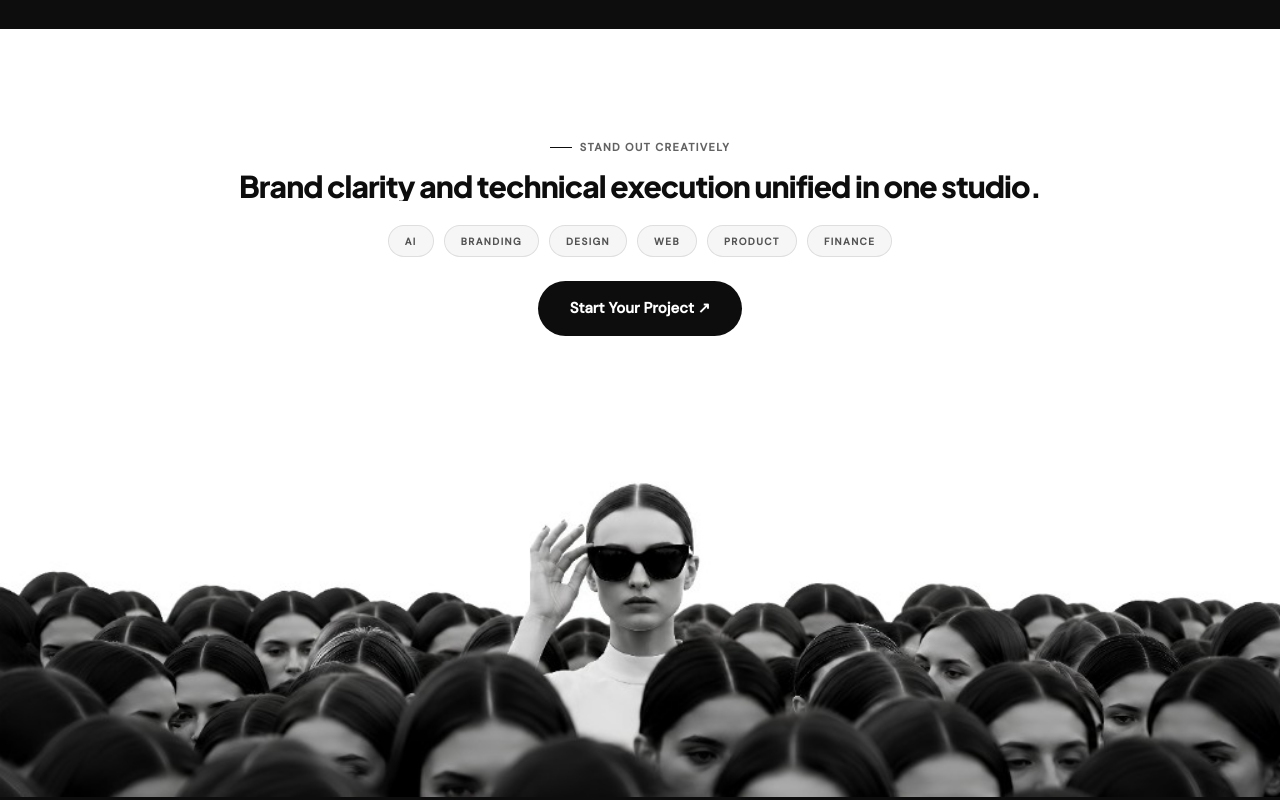
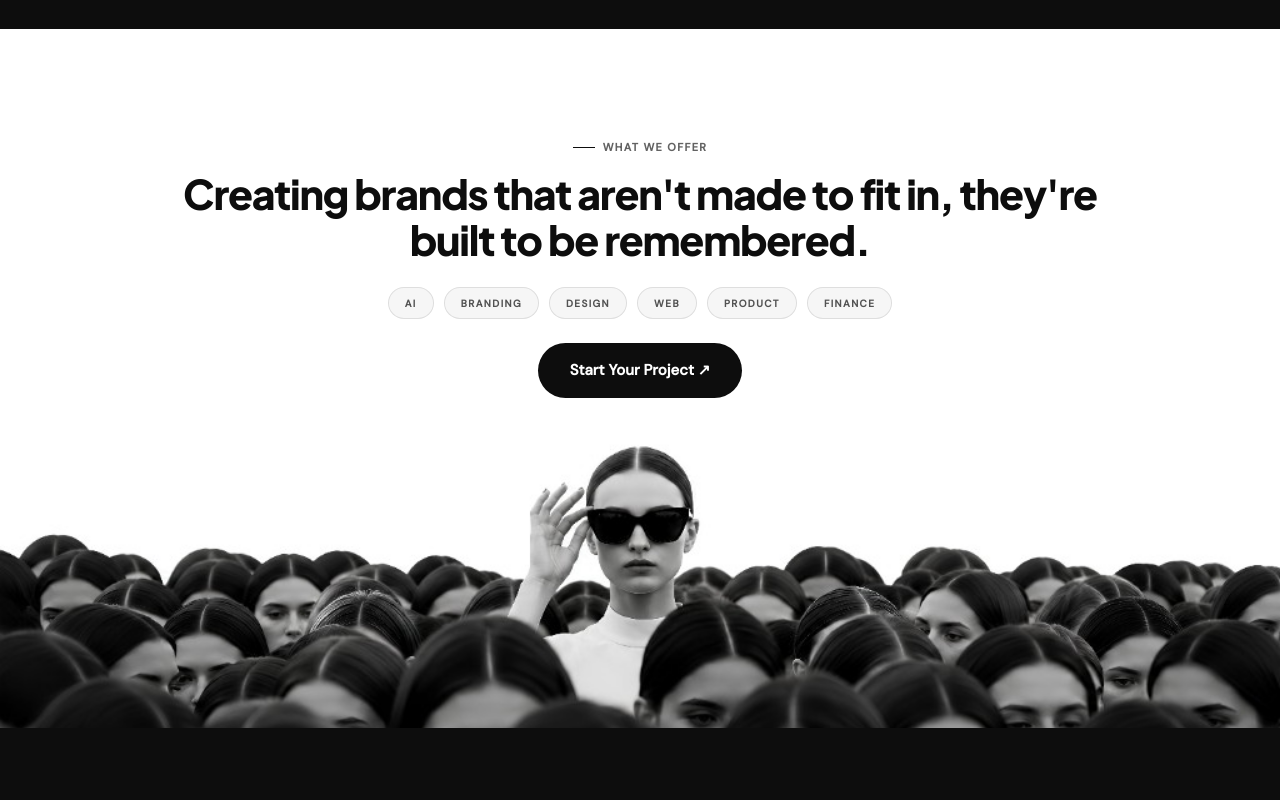
Before and after one commit to MalikSalmanTanveer/Peraspera, a React (Vite) app in the folder Per/: page / in a window 1280 px wide. Shown: the part 2720-3520 px from the top of the page. Built offline with nearby package versions, Linux system fonts and the light colour scheme.

Commit message:
Refine What We Offer copy and tighten banner spacing.
Update the headline, rename the section label, and crop the banner image to remove top whitespace below the CTA.

```diff
--- a/Per/src/sections/FeatureBlocks.tsx
+++ b/Per/src/sections/FeatureBlocks.tsx
@@ -4,25 +4,23 @@ import { Button } from '../components/Button';
 import { Reveal } from '../components/Reveal';
 
 const PREMIUM_STATEMENT =
-  'Brand clarity and technical execution unified in one studio.';
+  "Creating brands that aren't made to fit in, they're built to be remembered.";
 
 export function FeatureBlocks() {
   return (
     <section id="what-we-deliver" className="bg-white" aria-labelledby="what-we-deliver-heading">
-      <div className="px-nav-x pb-4 pt-section-y text-center max-md:px-nav-x-mobile max-md:pb-3 max-md:pt-section-y-mobile">
+      <div className="px-nav-x pb-0 pt-section-y text-center max-md:px-nav-x-mobile max-md:pt-section-y-mobile">
         <Reveal className="mx-auto flex w-full max-w-[1120px] flex-col items-center">
           <span className="section-label section-label-dark mb-3 antialiased md:mb-4">
-            Stand Out Creatively
+            What we offer
           </span>
 
-          <div className="max-w-full overflow-x-auto [-ms-overflow-style:none] [scrollbar-width:none] [&::-webkit-scrollbar]:hidden">
           <h2
             id="what-we-deliver-heading"
-              className="whitespace-nowrap font-display text-[clamp(0.92rem,2.35vw,2.65rem)] font-extrabold leading-none tracking-tight text-ink antialiased"
+            className="max-w-[920px] font-display text-[clamp(1.35rem,3.2vw,2.65rem)] font-extrabold leading-[1.12] tracking-tight text-ink antialiased"
           >
             {PREMIUM_STATEMENT}
           </h2>
-          </div>
 
           <ul
             className="mt-5 flex w-full max-w-full flex-nowrap items-center justify-center gap-2 overflow-x-auto [-ms-overflow-style:none] [scrollbar-width:none] md:mt-6 md:gap-2.5 [&::-webkit-scrollbar]:hidden"
@@ -45,13 +43,15 @@ export function FeatureBlocks() {
         </Reveal>
       </div>
 
-      <div className="w-full">
+      <div className="w-full overflow-hidden">
+        <div className="relative aspect-[128/33] w-full max-md:aspect-[128/36]">
           <img
             src={FEATURE_IMAGES.whatWeDeliver}
-          alt="Peraspera — creative work built to stand out in the crowd"
+            alt="Peraspera — brands built to be remembered"
             loading="lazy"
-          className="block h-auto w-full select-none"
+            className="absolute inset-0 h-full w-full object-cover object-[center_72%]"
           />
+        </div>
       </div>
     </section>
   );
```
Lines whose indentation alone changed are shown as unchanged.
